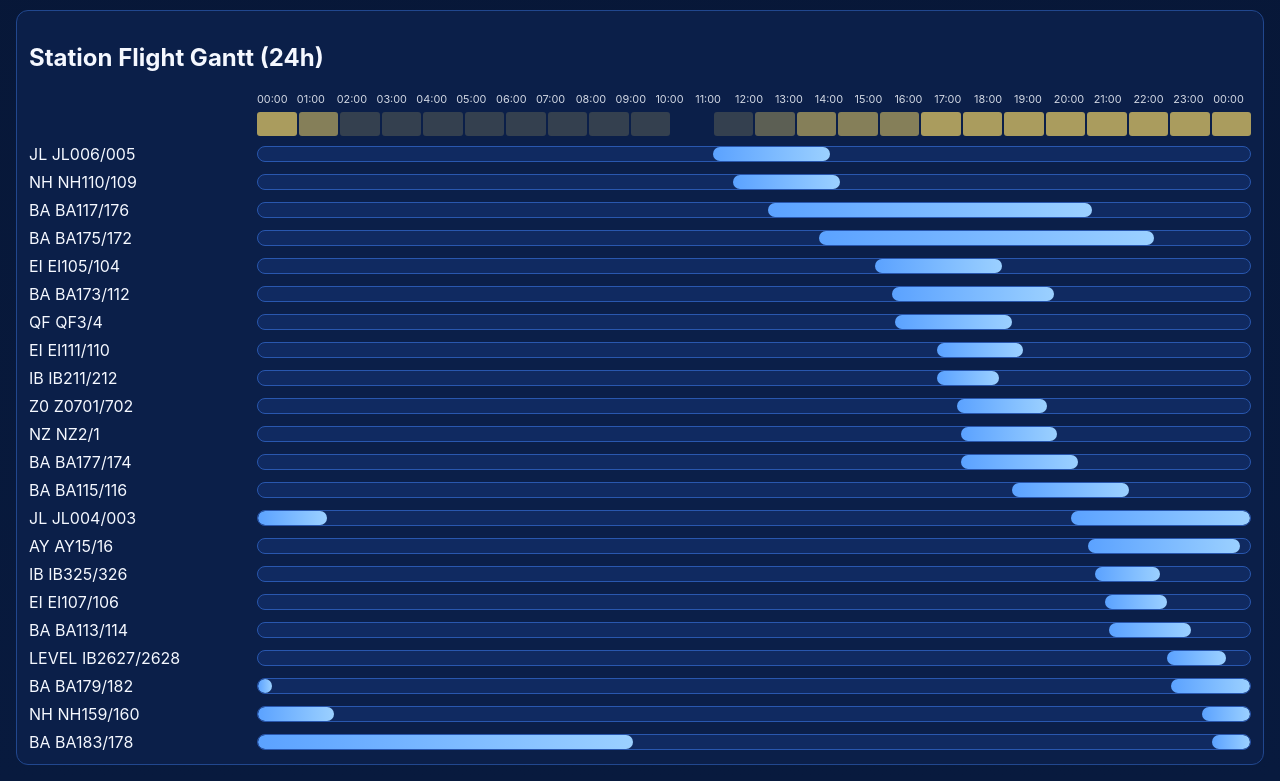
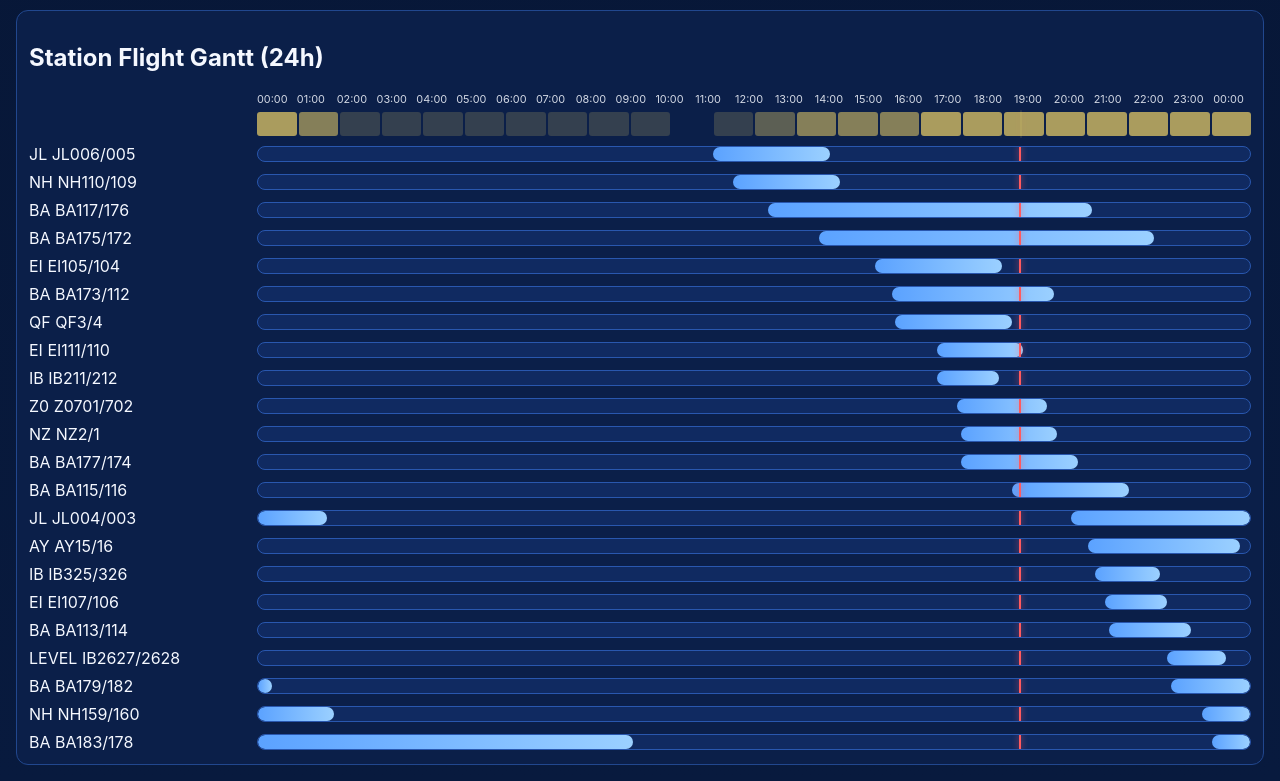
Before and after one commit to andrew-ibsen/jfk-ops-live-dashboard, a React (Vite) app: page / in a window 1280 px wide. Shown: the part 1640-2421 px from the top of the page. Built offline with nearby package versions, Linux system fonts and the light colour scheme.

Commit message:
feat(gantt): add vertical Now line across heat overlay and timeline rows

```diff
--- a/src/App.css
+++ b/src/App.css
@@ -14,9 +14,10 @@ th,td{padding:9px;border-bottom:1px solid #1e3f80;text-align:left}
 .scaleWrap,.overlayWrap{display:grid;grid-template-columns:220px 1fr;gap:8px;align-items:center}
 .scaleLabelPad{display:block}
 .scale{display:grid;grid-template-columns:repeat(25,1fr);gap:2px;font-size:.68rem;opacity:.85;margin-bottom:6px}
-.busyOverlay{display:grid;grid-template-columns:repeat(24,1fr);gap:2px;height:24px;margin-bottom:8px}
+.busyOverlay{display:grid;grid-template-columns:repeat(24,1fr);gap:2px;height:24px;margin-bottom:8px;position:relative}
 .busyOverlay>div{background:#ffdf6b;border-radius:3px;opacity:.1}
 .gantt{display:grid;gap:8px}.gRow{display:grid;grid-template-columns:220px 1fr;gap:8px;align-items:center}
 .gTrack{position:relative;height:16px;background:#102a61;border-radius:999px;border:1px solid #2957ae;overflow:hidden}
 .gBar{position:absolute;height:100%;background:linear-gradient(90deg,#5ba2ff,#9bd0ff);border-radius:999px}
+.nowLine{position:absolute;top:-2px;bottom:-2px;width:2px;background:#ff5a5f;box-shadow:0 0 6px rgba(255,90,95,.7);z-index:3}
 @media (max-width:980px){.uploads{grid-template-columns:1fr}.gRow,.scaleWrap,.overlayWrap{grid-template-columns:1fr}.scale{grid-template-columns:repeat(13,1fr)}}
--- a/src/App.tsx
+++ b/src/App.tsx
@@ -255,6 +255,9 @@ export default function App() {
     setAssignments((prev) => ({ ...prev, [flightKey]: { ...prev[flightKey], [field]: value } }))
   }
 
+  const nowMinutes = clock.getHours() * 60 + clock.getMinutes()
+  const nowPct = (nowMinutes / (24 * 60)) * 100
+
   const loadLive = async () => {
     setLiveError('')
     try { setLive(await fetchOpenSky(station)) }
@@ -374,6 +377,7 @@ export default function App() {
               }).length
               return <div key={h} style={{ opacity: Math.min(c / 6, 0.65) }} title={`${c} flights around ${String(h).padStart(2, '0')}:00`} />
             })}
+            <div className="nowLine" style={{ left: `${nowPct}%` }} title={`Now ${clock.toLocaleTimeString()}`} />
           </div>
         </div>
         <div className="gantt">
@@ -386,6 +390,7 @@ export default function App() {
                 <span>{f.airline} {f.flight}</span>
                 <div className="gTrack">
                   {segs.map((s, i) => <div key={i} className="gBar" style={{ left: `${s.left}%`, width: `${s.width}%` }} />)}
+                  <div className="nowLine" style={{ left: `${nowPct}%` }} />
                 </div>
               </div>
             )
```
